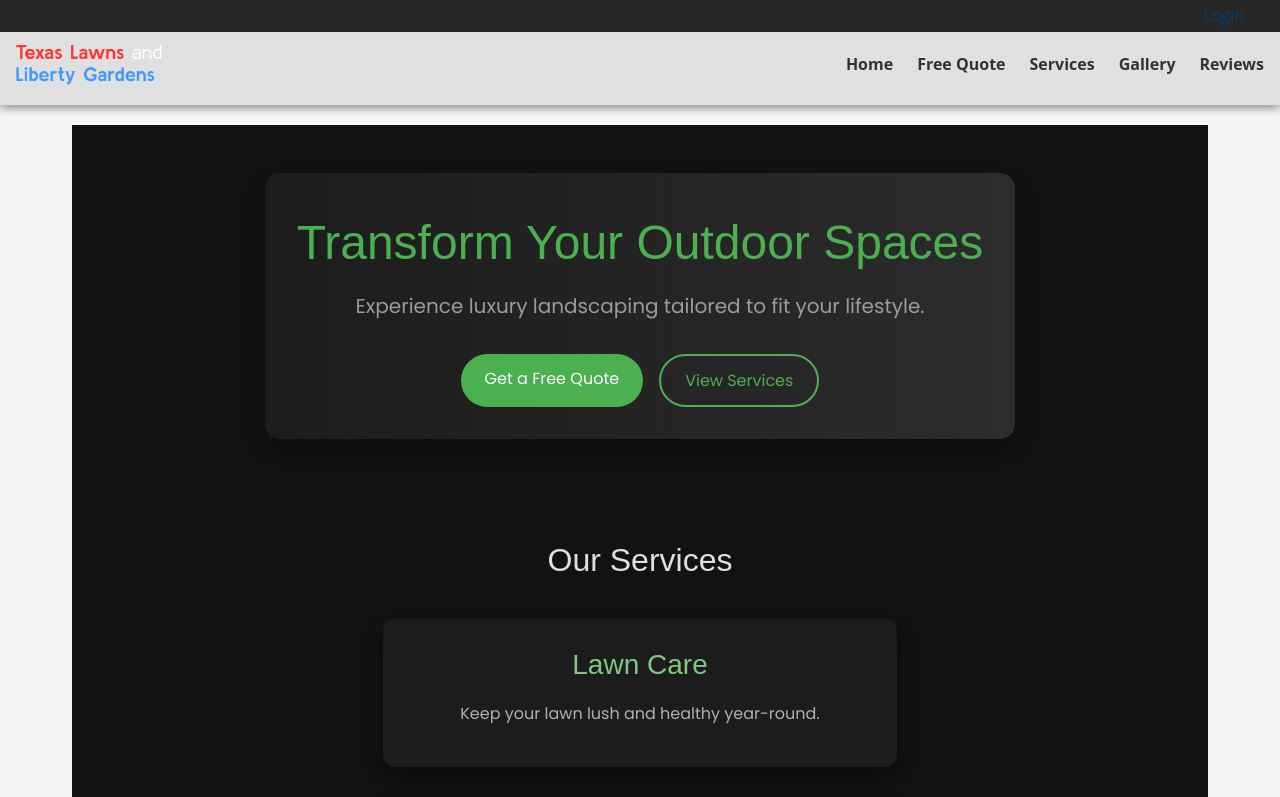
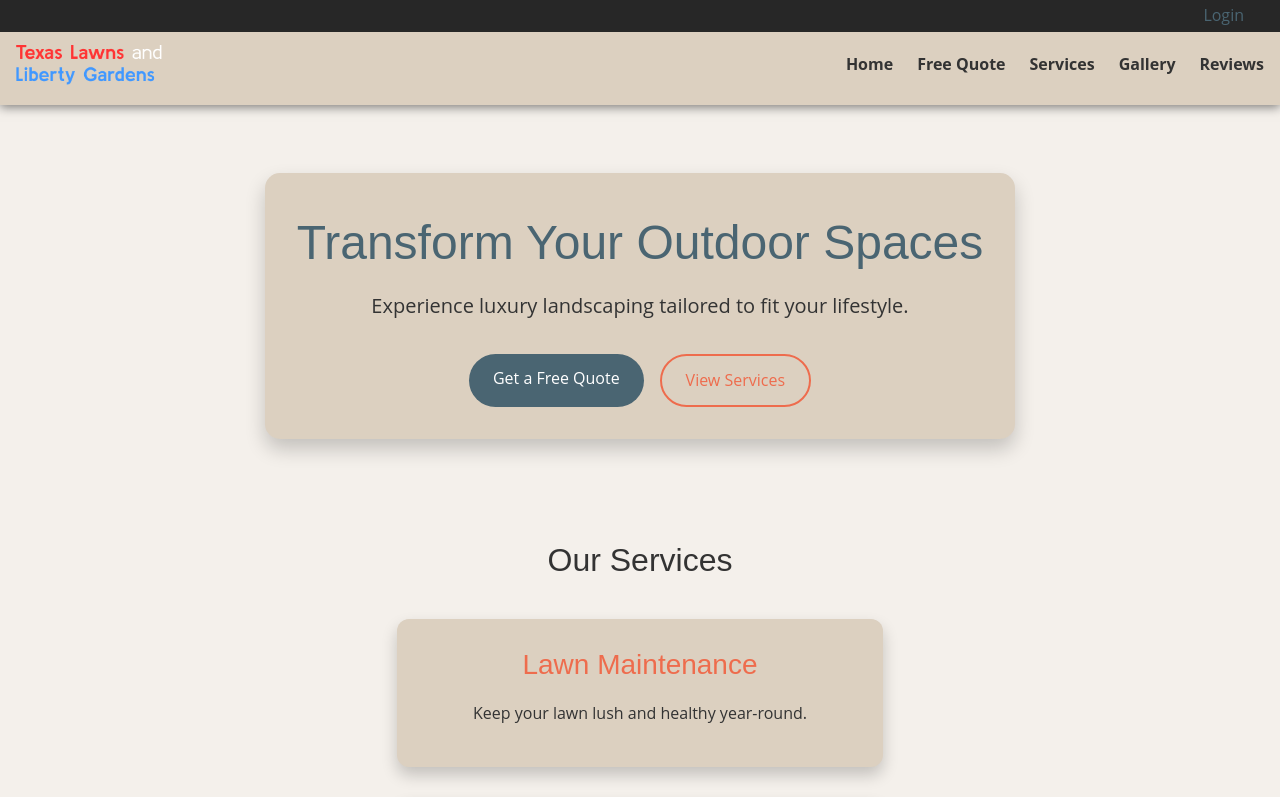
Before and after one commit to EstebanArriaga3/4375-team-6, a Vue app in the folder frontend/: page / in a window 1280 px wide. Shown: the top 797 px of the page. Built offline with nearby package versions, Linux system fonts and the light colour scheme.

Commit message:
lighter accents texas edition
home
free quote
and services changes. user side only not admin

```diff
--- a/frontend/src/assets/base.css
+++ b/frontend/src/assets/base.css
@@ -1,18 +1,19 @@
+/* base.css */
 :root {
-  --color-background: #f5f5f5; /* Light gray background */
-  --color-background-soft: #e0e0e0; /* Darker shade for contrast */
-  --color-background-mute: #ccc; /* Muted background for cards and emphasis */
+  --color-background: #f4f0eb; /* Light sandy beige for a warm base */
+  --color-background-soft: #dcd0c0; /* Soft clay for contrasts */
+  --color-background-mute: #c2b3a3; /* Muted stone color for cards */
 
-  --color-text: #333; /* Nearly black for text */
-  --color-text-soft: #555; /* Dark gray for less emphasis */
-  --color-text-mute: #777; /* Light gray for disabled or unimportant text */
+  --color-text: #333333; /* Dark grey for strong readability */
+  --color-text-soft: #555555; /* Grey for less emphasis */
+  --color-text-mute: #777777; /* Light grey for secondary text */
 
-  --color-primary: #004175; /* Navy blue for a professional, but unique look */
-  --color-primary-light: #5c97bf; /* Light blue for hover states */
-  --color-secondary: #ff7f50; /* Coral for secondary buttons and highlights */
-  --color-secondary-light: #ff9873; /* Light coral for secondary hover states */
+  --color-primary: #4a6572; /* Deep sky blue for primary elements */
+  --color-primary-light: #6c8ea4; /* Lighter sky blue for hover effects */
+  --color-secondary: #ee6c4d; /* Earthy coral for highlights */
+  --color-secondary-light: #f4978e; /* Light coral for hover states on secondary elements */
 
-  --section-gap: 160px;
+  --section-gap: 160px; /* Spacing for layout sections */
 }
 
 *,
@@ -67,7 +68,7 @@ img {
 
 @media (prefers-color-scheme: dark) {
   :root {
-    --color-background: #333;
+    --color-background: #333333;
     --color-background-soft: #454545;
     --color-background-mute: #565656;
 
@@ -75,9 +76,9 @@ img {
     --color-text-soft: #c0c0c0;
     --color-text-mute: #a0a0a0;
 
-    --color-primary: #004175;
-    --color-primary-light: #5c97bf;
-    --color-secondary: #ff7f50;
-    --color-secondary-light: #ff9873;
+    --color-primary: #4a6572;
+    --color-primary-light: #6c8ea4;
+    --color-secondary: #ee6c4d;
+    --color-secondary-light: #f4978e;
   }
 }
--- a/frontend/src/assets/main.css
+++ b/frontend/src/assets/main.css
@@ -1,3 +1,4 @@
+/* main.css */
 @import './base.css';
 
 :root {
@@ -118,7 +119,7 @@ footer a:hover {
   }
 
   header nav {
-    display: none;
+    display:none;
   }
 
   .hamburger {
--- a/frontend/src/views/HomeView.vue
+++ b/frontend/src/views/HomeView.vue
@@ -21,7 +21,7 @@ import { RouterLink } from 'vue-router';
       <h2>Our Services</h2>
       <div class="grid-3">
         <div class="grid-item">
-          <h3>Lawn Care</h3>
+          <h3>Lawn Maintenance</h3>
           <p>Keep your lawn lush and healthy year-round.</p>
         </div>
         <div class="grid-item">
@@ -60,38 +60,37 @@ import { RouterLink } from 'vue-router';
 <style scoped>
 /* Home View Styles */
 .home {
-  color: #e0e0e0; /* Text color for dark theme */
-  background: #121212; /* Dark background */
+  color: var(--color-text-soft); /* Aligned with updated text color */
+  background: var(--color-background); /* Updated background color */
   min-height: 100vh;
   display: flex;
   flex-direction: column;
   align-items: center;
   padding: 3rem 1.5rem;
-  font-family: 'Poppins', sans-serif; /* Modern, clean font */
+  font-family: 'Open Sans', sans-serif; /* Clean and modern font */
 }
 
 /* Hero Section */
 .hero {
   text-align: center;
   margin-bottom: 3rem;
-  background: linear-gradient(to right, #1c1c1c, #2c2c2c);
+  background: var(--color-background-soft); /* Subtle background */
   padding: 2rem;
   border-radius: 15px;
-  box-shadow: 0 10px 20px rgba(0, 0, 0, 0.3);
+  box-shadow: 0 10px 20px rgba(0, 0, 0, 0.2); /* Softer shadow */
 }
 
 .hero-title {
   font-size: 3rem;
   margin-bottom: 0.5rem;
-  color: #4caf50; /* Primary color for dark theme */
+  color: var(--color-primary); /* Updated primary color */
   animation: fadeIn 1.2s ease-in-out;
 }
 
 .hero-subtitle {
   font-size: 1.25rem;
   margin-bottom: 2rem;
-  color: #b0b0b0;
-  opacity: 0.85;
+  color: var(--color-text); /* Ensuring readability */
   animation: fadeIn 1.4s ease-in-out;
 }
 
@@ -111,22 +110,22 @@ import { RouterLink } from 'vue-router';
 }
 
 .primary {
-  background-color: #4caf50; /* Bright primary button for dark theme */
+  background-color: var(--color-primary); /* Primary button */
   color: white;
 }
 
 .primary:hover {
-  background-color: #81c784; /* Lighter hover effect */
+  background-color: var(--color-primary-light); /* Hover effect */
 }
 
 .secondary {
   background-color: transparent;
-  border: 2px solid #4caf50;
-  color: #4caf50;
+  border: 2px solid var(--color-secondary);
+  color: var(--color-secondary);
 }
 
 .secondary:hover {
-  background-color: #4caf50;
+  background-color: var(--color-secondary);
   color: white;
 }
 
@@ -139,7 +138,7 @@ import { RouterLink } from 'vue-router';
 .services h2 {
   font-size: 2rem;
   margin-bottom: 2rem;
-  color: #e0e0e0; /* Text color for headings */
+  color: var(--color-text); /* Text color for headings */
 }
 
 .grid-3 {
@@ -149,25 +148,24 @@ import { RouterLink } from 'vue-router';
 }
 
 .grid-item {
-  background-color: #1c1c1c; /* Dark card background */
+  background-color: var(--color-background-soft); /* Card background */
   padding: 1.5rem;
   border-radius: 12px;
-  box-shadow: 0 8px 16px rgba(0, 0, 0, 0.4);
-  transition: transform 0.3s, box-shadow 0.3s;
+  box-shadow: 0 8px 16px rgba(0, 0, 0, 0.2); /* Softer shadow */
   text-align: center;
 }
 
 .grid-item:hover {
   transform: scale(1.05);
-  box-shadow: 0 12px 24px rgba(0, 0, 0, 0.5); /* More dramatic shadow on hover */
+  box-shadow: 0 12px 24px rgba(0, 0, 0, 0.3); /* Subtle hover effect */
 }
 
 .grid-item h3 {
-  color: #81c784; /* Accent color for headings */
+  color: var(--color-secondary); /* Accent color for headings */
 }
 
 .grid-item p {
-  color: #b0b0b0; /* Lighter text for descriptions */
+  color: var(--color-text); /* Consistent text color */
 }
 
 /* Testimonials Section */
@@ -179,17 +177,17 @@ import { RouterLink } from 'vue-router';
 .testimonial {
   max-width: 600px;
   margin: 0 auto;
-  background-color: #1c1c1c; /* Dark background for testimonials */
+  background-color: var(--color-background-soft); /* Background for testimonials */
   padding: 1.5rem;
   border-radius: 10px;
   font-style: italic;
-  box-shadow: 0 4px 8px rgba(0, 0, 0, 0.3);
+  box-shadow: 0 4px 8px rgba(0, 0, 0, 0.2); /* Subdued shadow */
 }
 
 .testimonial h4 {
   margin-top: 1rem;
   font-weight: bold;
-  color: #4caf50; /* Primary color for emphasis */
+  color: var(--color-secondary); /* Highlight color */
 }
 
 /* Animations */
--- a/frontend/src/views/QuoteView.vue
+++ b/frontend/src/views/QuoteView.vue
@@ -30,13 +30,7 @@
 
       <div class="description-section">
         <label for="description">Project Description:</label>
-        <textarea
-          id="description"
-          rows="4"
-          v-model="description"
-          placeholder="Describe the size, location, and specifics of your project..."
-        ></textarea>
-
+        <textarea id="description" rows="4" v-model="description" placeholder="Describe the size, location, and specifics of your project..."></textarea>
         <label for="email">Your Email Address:</label>
         <input type="email" id="email" v-model="email" placeholder="Enter your email" />
       </div>
@@ -99,16 +93,10 @@ function resetForm() {
   max-width: 900px;
   margin: 3rem auto;
   padding: 2.5rem;
-  background-color: #1f1f1f; /* Dark background */
+  background-color: var(--color-background-soft); /* Soft background for aesthetic appeal */
   border-radius: 16px;
   box-shadow: 0 12px 30px rgba(0, 0, 0, 0.6);
   animation: fadeIn 0.8s ease-in-out;
-}
-
-/* Animation for smooth fade-in effect */
-@keyframes fadeIn {
-  from { opacity: 0; transform: translateY(30px); }
-  to { opacity: 1; transform: translateY(0); }
 }
 
 /* Header */
@@ -119,18 +107,18 @@ function resetForm() {
 
 .quote-header h1 {
   font-size: 3rem;
-  color: #ffffff;
+  color: var(--color-primary);
   text-transform: uppercase;
   font-weight: bold;
   letter-spacing: 2px;
-  border-bottom: 2px solid #28a745;
+  border-bottom: 2px solid var(--color-primary-light);
   display: inline-block;
   padding-bottom: 10px;
 }
 
 .quote-header p {
   font-size: 1.3rem;
-  color: #d4d4d4;
+  color: var(--color-text-soft);
   margin-top: 1rem;
 }
 
@@ -144,7 +132,7 @@ function resetForm() {
 /* Services Section */
 .services-section h2 {
   font-size: 1.6rem;
-  color: #f0f0f0;
+  color: var(--color-text);
   margin-bottom: 1rem;
   text-transform: uppercase;
 }
@@ -162,19 +150,19 @@ function resetForm() {
 
 .checkbox input {
   margin-right: 0.8rem;
-  accent-color: #28a745;
+  accent-color: var(--color-secondary);
 }
 
 .checkbox label {
-  color: #ffffff;
+  color: var(--color-text);
   font-size: 1.2rem;
 }
 
 /* Description Section */
 .description-section label {
   font-size: 1.2rem;
-  color: #ffffff;
-  display: block;
+  color: var(--color-text);
+  display:block;
   margin-bottom: 0.5rem;
 }
 
@@ -183,23 +171,23 @@ function resetForm() {
   width: 100%;
   padding: 15px;
   margin-bottom: 1.5rem;
-  border: 2px solid #444;
+  border: 2px solid var(--color-primary-light);
   border-radius: 10px;
-  background-color: #2d2d2d;
-  color: #f0f0f0;
+  background-color: var(--color-background);
+  color: var(--color-text);
   font-size: 1.1rem;
   transition: border-color 0.3s ease, box-shadow 0.3s ease;
 }
 
 .description-section textarea:focus,
 .description-section input:focus {
-  border-color: #28a745;
-  box-shadow: 0 4px 12px rgba(40, 167, 69, 0.3);
+  border-color: var(--color-primary);
+  box-shadow: 0 4px 12px rgba(var(--color-primary-rgb), 0.3);
 }
 
 .description-section textarea::placeholder,
 .description-section input::placeholder {
-  color: #888;
+  color: var(--color-text-mute);
   font-size: 1rem;
 }
 
@@ -210,20 +198,20 @@ function resetForm() {
 
 .btn-submit {
   padding: 15px 40px;
-  background-color: #28a745;
-  color: #ffffff;
+  background-color: var(--color-primary);
+  color: var(--color-background);
   font-size: 1.3rem;
   font-weight: 600;
   text-transform: uppercase;
   border: none;
   border-radius: 50px;
-  box-shadow: 0 8px 20px rgba(40, 167, 69, 0.6);
+  box-shadow: 0 8px 20px rgba(var(--color-primary-rgb), 0.6);
   cursor: pointer;
   transition: background-color 0.3s ease, transform 0.3s ease;
 }
 
 .btn-submit:hover {
-  background-color: #218838;
+  background-color: var(--color-primary-light);
   transform: translateY(-5px);
 }
 
--- a/frontend/src/views/ServicesView.vue
+++ b/frontend/src/views/ServicesView.vue
@@ -68,7 +68,6 @@ onMounted(() => {
   fetchServices()
 })
 </script>
-
 <style scoped>
 /* Main Container */
 .services {
@@ -76,47 +75,51 @@ onMounted(() => {
   display: flex;
   flex-direction: column;
   align-items: center;
-  padding: 3rem 2rem;
-  background-color: #0d0d0d;
-  color: #f0f0f0;
+  padding: 3rem 1rem;
+  background-color: #f5f5f5; /* Light gray background */
+  color: #333; /* Dark text for better contrast on light background */
   font-family: 'Poppins', sans-serif;
   animation: fadeIn 1s ease-in-out;
 }
 
-/* Fade-in animation for smooth entry */
+/* Smooth Fade-in Animation */
 @keyframes fadeIn {
-  from { opacity: 0; transform: translateY(30px); }
-  to { opacity: 1; transform: translateY(0); }
+  from {
+    opacity: 0;
+    transform: translateY(-20px);
+  }
+  to {
+    opacity: 1;
+    transform: translateY(0);
+  }
 }
 
-/* Page Title */
+/* Page Title Styling */
 h1 {
-  font-size: 3rem;
-  margin-bottom: 2.5rem;
-  color: #4caf50;
+  font-size: 2.8rem;
+  color: #004175; /* Navy blue for headings */
+  margin-bottom: 2rem;
   text-transform: uppercase;
   letter-spacing: 1px;
-  border-bottom: 3px solid #4caf50;
-  display: inline-block;
-  padding-bottom: 10px;
+  border-bottom: 4px solid #ff7f50; /* Coral accent under heading */
+  padding-bottom: 0.5rem;
 }
 
 /* Loading and Error States */
 .loading, .error {
   font-size: 1.5rem;
   margin-top: 2rem;
-  color: #81c784;
   text-align: center;
 }
 
 .error {
-  color: #e57373;
+  color: #e57373; /* Red tone for errors */
 }
 
-/* Service Cards Section */
+/* Service Cards Grid Layout */
 .service-cards {
   display: grid;
-  grid-template-columns: repeat(auto-fit, minmax(280px, 1fr));
+  grid-template-columns: repeat(auto-fit, minmax(300px, 1fr));
   gap: 2rem;
   width: 100%;
   max-width: 1200px;
@@ -124,88 +127,72 @@ h1 {
 
 /* Individual Service Card */
 .service-card {
-  background-color: #1a1a1a;
-  border-radius: 15px;
+  background-color: #ffffff; /* White background for each card */
+  border-radius: 10px;
   padding: 2rem;
-  box-shadow: 0 10px 20px rgba(0, 0, 0, 0.4);
+  box-shadow: 0 5px 15px rgba(0, 0, 0, 0.1);
   transition: transform 0.3s ease, box-shadow 0.3s ease;
-  text-align: center;
-  cursor: pointer;
+  text-align: left; /* Align text to the left for better readability */
 }
 
 .service-card:hover {
-  transform: translateY(-8px);
-  box-shadow: 0 15px 30px rgba(0, 0, 0, 0.5);
+  transform: translateY(-5px);
+  box-shadow: 0 10px 25px rgba(0, 0, 0, 0.15);
 }
 
-/* Service Card Title */
+/* Service Title and Description */
 .service-card h2 {
-  margin-bottom: 1rem;
   font-size: 1.8rem;
-  color: #81c784;
-  text-transform: uppercase;
-  letter-spacing: 1px;
+  color: #004175; /* Navy blue for service titles */
+  margin-bottom: 0.8rem;
 }
 
-/* Service Card Description */
 .service-card p {
   font-size: 1.1rem;
-  color: #ccc;
-  line-height: 1.6;
-  margin: 0 auto;
+  color: #555; /* Darker text for descriptions */
 }
 
-/* Price Information */
+/* Price Tag Styling */
 .service-card .price {
-  font-size: 1.2rem;
-  color: #ffd700;
+  font-size: 1.3rem;
+  color: #ff7f50; /* Coral for price highlight */
   font-weight: bold;
 }
 
-/* Footer (Contact Section) */
+/* Footer Styling - Contact Information */
 footer.contact-info {
-  margin-top: 4rem;
+  margin-top: 3rem;
   text-align: center;
-  padding: 2.5rem;
-  background-color: #1a1a1a;
-  border-radius: 15px;
+  padding: 2rem;
+  background-color: #eeeeee; /* Light background for footer */
+  border-radius: 10px;
   width: 100%;
   max-width: 900px;
-  box-shadow: 0 8px 16px rgba(0, 0, 0, 0.3);
 }
 
 /* Contact Details */
 .contact-details p {
-  margin: 0.5rem 0;
   font-size: 1.1rem;
-  color: #ccc;
+  color: #666; /* Darker grey for readability */
 }
 
 .contact-details a {
-  color: #58a6ff;
+  color: #004175; /* Navy blue for links */
   text-decoration: none;
 }
 
 .contact-details a:hover {
-  text-decoration: underline;
+  text-decoration: underline; /* Underline on hover for links */
 }
 
-/* Responsive Design */
+/* Responsive Adjustments */
 @media (max-width: 768px) {
   .service-cards {
-    grid-template-columns: 1fr;
+    grid-template-columns: 1fr; /* Single column layout on smaller screens */
   }
 
   h1 {
-    font-size: 2.5rem;
-  }
-
-  .service-card h2 {
-    font-size: 1.6rem;
-  }
-
-  footer.contact-info {
-    padding: 2rem;
+    font-size: 2.5rem; /* Smaller font size for mobile */
   }
 }
 </style>
```
